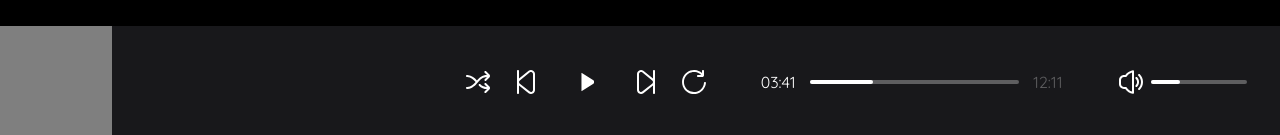
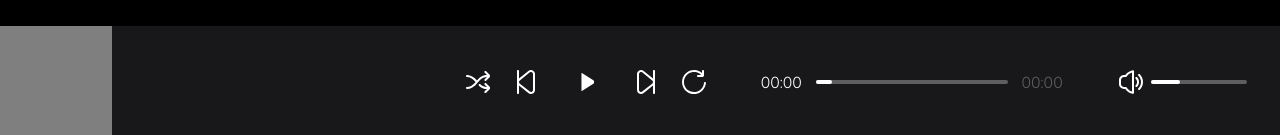
Before and after one commit to Gazulla/react-podcast, a React (Create React App) app: page / in a window 1280 px wide. Shown: the part 662-797 px from the top of the page. Built offline with nearby package versions, Linux system fonts and the light colour scheme.

Commit message:
Feat: Added progress bar functionality.

```diff
--- a/src/components/PlayBar.tsx
+++ b/src/components/PlayBar.tsx
@@ -1,4 +1,4 @@
-import { useEffect } from "react";
+import { useEffect, useRef, useState, useCallback } from "react";
 import usePlayer from "../hooks/usePlayer";
 import PlayControls from "./PlayControls";
 import ProgressionBar from "./ProgressionBar";
@@ -17,6 +17,11 @@ export default function PlayBar() {
     nextTrack,
   } = usePlayer();
 
+  const [timeProgress, setTimeProgress] = useState(0);
+  const [duration, setDuration] = useState(0);
+  const progressBarRef = useRef<HTMLInputElement>(null);
+  const playAnimationRef = useRef<number>(0);
+
   const handleLoadStart = () => {
     setLoadingTrack(true);
   };
@@ -25,13 +30,31 @@ export default function PlayBar() {
     setLoadingTrack(false);
   };
 
+  const handleLoadedMetadata = () => {
+    const seconds = audioRef.current.duration;
+    setDuration(seconds);
+    if (progressBarRef.current !== null) {
+      progressBarRef.current.max = seconds;
+    }
+  };
+
+  const repeat = useCallback(() => {
+    const currentTime = audioRef.current.currentTime;
+    setTimeProgress(currentTime);
+    if (progressBarRef.current !== null) {
+      progressBarRef.current.value = currentTime;
+    }
+    playAnimationRef.current = requestAnimationFrame(repeat);
+  }, [audioRef, progressBarRef, setTimeProgress]);
+
   useEffect(() => {
     if (isPlaying) {
       var playPromise = audioRef.current.play();
+
       if (playPromise !== undefined) {
         playPromise
           .then((_: any) => {
-            return;
+            playAnimationRef.current = requestAnimationFrame(repeat);
           })
           .catch((/*error: any*/) => {
             // Handle play() new media load request error
@@ -40,8 +63,9 @@ export default function PlayBar() {
       }
     } else {
       audioRef.current.pause();
+      cancelAnimationFrame(playAnimationRef.current);
     }
-  }, [isPlaying, audioRef, playingTrack]);
+  }, [isPlaying, audioRef, playingTrack, repeat]);
 
   return (
     <div className="fixed grid grid-cols-3 sm:grid-cols-6 lg:grid-cols-12 gap-6 justify-center place-items-center bg-zinc-900 w-full h-20 sm:h-28 bottom-0">
@@ -51,6 +75,8 @@ export default function PlayBar() {
         src={playingTrack.audio}
         onLoadedData={() => handleLoaded()}
         onLoadStart={() => handleLoadStart()}
+        onLoadedMetadata={() => handleLoadedMetadata()}
+        onEnded={() => nextTrack()}
         preload="none"
       />
       <div className="hidden sm:flex col-span-3 lg:col-span-4 gap-4 justify-betweeen place-items-center w-full">
@@ -89,7 +115,12 @@ export default function PlayBar() {
         ></PlayControls>
       </div>
       <div className="col-span-3 lg:col-span-3 w-full hidden lg:block">
-        <ProgressionBar />
+        <ProgressionBar
+          audioRef={audioRef}
+          progressBarRef={progressBarRef}
+          timeProgress={timeProgress}
+          duration={duration}
+        />
       </div>
       <div className="col-span-2 hidden lg:block">
         <VolumeControl />
--- a/src/components/ProgressionBar.tsx
+++ b/src/components/ProgressionBar.tsx
@@ -1,16 +1,41 @@
-export default function ProgressionBar() {
-  const progression = "30";
+import { formatTime } from "../utils/miscFunctions";
+
+type ProgressionBarProps = {
+  progressBarRef: any;
+  audioRef: any;
+  timeProgress: number;
+  duration: number;
+};
+
+export default function ProgressionBar({
+  progressBarRef,
+  audioRef,
+  timeProgress,
+  duration,
+}: ProgressionBarProps) {
+  const handleProgressChange = () => {
+    audioRef.current.currentTime = progressBarRef.current.value;
+  };
+
   return (
     <div className="flex justify-center place-items-center gap-3.5 w-full">
-      <div className="text-white text-base font-medium">03:41</div>
+      <div className="text-white text-base font-medium">{formatTime(timeProgress)}</div>
       <div className="grow h-1 relative w-full">
         <div className="w-full h-1 absolute bg-white bg-opacity-30 rounded-lg" />
         <div
           className="w-4 h-1 absolute bg-white rounded-lg"
-          style={{ width: `${progression}%` }}
+          style={{ width: `${(timeProgress / duration) * 100}%` }}
+        />
+        <input
+          className="absolute w-full -top-1 opacity-0"
+          type="range"
+          ref={progressBarRef}
+          defaultValue="0"
+          onChange={() => handleProgressChange()}
         />
       </div>
-      <div className="text-white text-opacity-30 text-base font-medium">12:11</div>
+
+      <div className="text-white text-opacity-30 text-base font-medium">{formatTime(duration)}</div>
     </div>
   );
 }
--- a/src/utils/miscFunctions.ts
+++ b/src/utils/miscFunctions.ts
@@ -19,15 +19,6 @@ export const getDate = (fullDate: string) => {
         "/" +
         releasedDate.getFullYear();
   return stringDate;
-};
-
-export const getTime = (fullDate: string) => {
-  const date = new Date(fullDate);
-  let hours = date.getHours().toString();
-  let minutes = date.getMinutes().toString();
-  minutes = minutes.length === 1 ? "0" + minutes : minutes;
-  hours = hours.length === 1 ? "0" + hours : hours;
-  return hours + ":" + minutes;
 };
 
 export const removeCDATA = (str: string) => {
@@ -65,3 +56,14 @@ export const formatDuration = (duration: string) => {
 export const dC = (o: Object) => {
   return JSON.parse(JSON.stringify(o));
 };
+
+export const formatTime = (time: number) => {
+  if (time && !isNaN(time)) {
+    const minutes = Math.floor(time / 60);
+    const formatMinutes = minutes < 10 ? `0${minutes}` : `${minutes}`;
+    const seconds = Math.floor(time % 60);
+    const formatSeconds = seconds < 10 ? `0${seconds}` : `${seconds}`;
+    return `${formatMinutes}:${formatSeconds}`;
+  }
+  return "00:00";
+};
```
